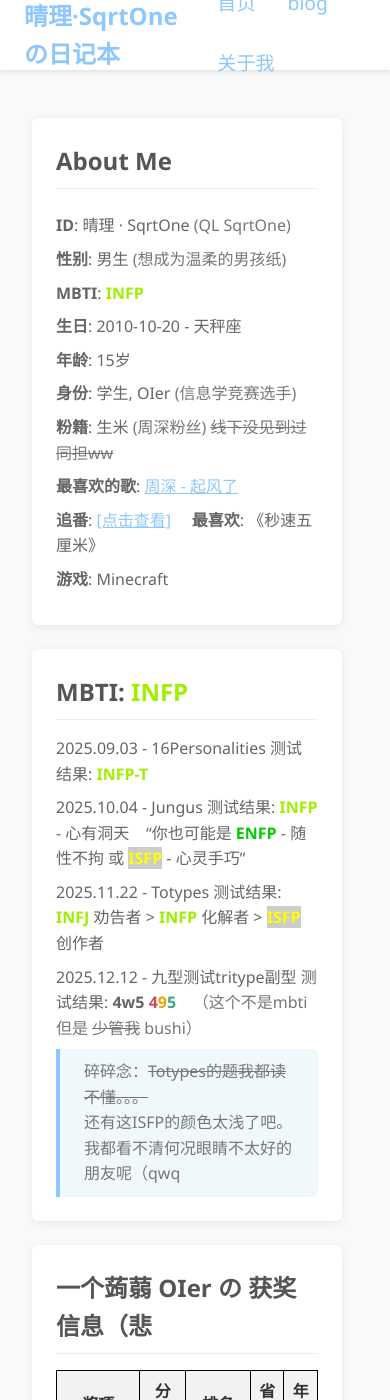
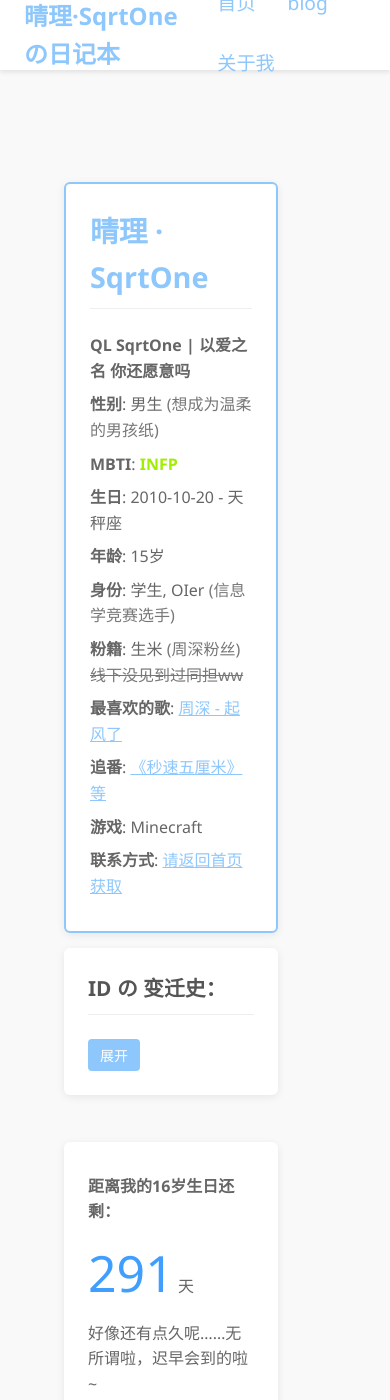
Before and after one commit to SqrtOne/SqrtOne.github.io, a Jekyll site: the page built from about.html, in a window 390 px wide and 1400 px high. Built offline with Jekyll 4.4.1, drawn with Linux system fonts in a browser that asks for light colours; comment, search, counter and statistics services are not loaded; some of the changed text lies outside the part shown.

Commit message:
Update about-me

```diff
--- a/about.html
+++ b/about.html
@@ -3,86 +3,110 @@
 title: 关于我
 ---
 
-<div class="card-container">
-    <section>
-        <h2>About Me</h2>
+<div class="container">
+    <main class="first">
+        <main class="second">
+            <section class="wide border">
+                <h1 style="color: var(--primary-color)">晴理 · SqrtOne</h1>
                 <div style="display: flex">
                     <div style="flex: 1">
-                <p><strong>ID</strong>: 晴理 · SqrtOne <span class="note">(QL SqrtOne)</span></p>
+                        <p><strong>QL SqrtOne | 以爱之名 你还愿意吗</strong></p>
                         <p><strong>性别</strong>: 男生 <span class="note">(想成为温柔的男孩纸)</span></p>
                         <p><strong>MBTI</strong>: <strong style="color: #A0EE00">INFP</strong></p>
                         <p><strong>生日</strong>: 2010-10-20 - 天秤座</p>
                         <p><strong>年龄</strong>: <span id="age">[请计算]</span></p>
                         <p><strong>身份</strong>: 学生, OIer <span class="note">(信息学竞赛选手)</span></p>
                         <p><strong>粉籍</strong>: 生米 <span class="note">(周深粉丝)</span>
-                    <del>线下没见到过同担ww</del> &nbsp;&nbsp;&nbsp;
+                            <del>线下没见到过同担ww</del>
                         </p>
                         <p><strong>最喜欢的歌</strong>: <a href="https://www.bilibili.com/video/BV1SK4y1477d/?p=7"
                                                            target="_blank">周深 - 起风了</a></p>
-                <p><strong>追番</strong>: <a href="https://bgm.tv/user/sqrtone" target="_blank">[点击查看]</a> &nbsp;&nbsp;&nbsp;
-                    <strong>最喜欢</strong>: 《秒速五厘米》
+                        <p><strong>追番</strong>: <a href="https://bgm.tv/user/sqrtone" target="_blank">《秒速五厘米》等</a> &nbsp;&nbsp;&nbsp;</p>
+                        <p><strong>游戏</strong>: Minecraft</p>
+                        <p><strong>联系方式</strong>: <a href="{{ site.url }}{{ site.baseurl }}">请返回首页获取</a></p>
+                    </div>
+                    <img src="{{ site.avatar }}" class="avatar" alt="avatar" />
+                </div>
+            </section>
+
+            <section class="wide">
+                <h3>ID の 变迁史：</h3>
+                <div id="id-timeline">
+                    <button class="btn" onclick="showTimeline()" style="text-align: center; border: none">
+                        展开</button>
+                </div>
+            </section>
+        </main>
+        <main class="second">
+            <section>
+                <p><strong>距离我的<span id="next-year-age"></span>生日还剩：</strong></p>
+                <p><span style="font-size: 50px; color: var(--primary-color-dark)" id="days-to-birth">
+                    <noscript style="color: red">??</noscript>
+                </span> 天</p>
+                <p id="birth-vlog">
+                    <noscript style="color: red">需要开启 Javascript...</noscript>
                 </p>
-                <p><strong>游戏</strong>: Minecraft</p>
-            </div>
-            <img src="https://ql-file.netlify.app/avatar.jpg" class="avatar" alt="avatar">
+            </section>
+
+            <section class="desktop-only">
+                <p><strong><del>[广告位招租]</del></strong></p>
+                <p>好吧我想不到这里放什么了……</p>
+            </section>
+
+            <section>
+                <h3><strong style="color: #A0EE00">INFP</strong> 4w5-??/??-495</h3>
+                <div class="timeline">
+                    <p>2025.09.03 - 16Personalities 测试结果：
+                        <strong style="color: #A0EE00">INFP-T</strong> 调停者</p>
+                    <p>2025.10.04 - Jungus 测试结果：
+                        <strong style="color: #A0EE00">INFP</strong> - 心有洞天 <br>“你也可能是 <strong style="color: #00CD00">ENFP</strong> - 随性不拘 或 <strong style="color: #FFFF00; background-color: #ccc">ISFP</strong> - 心灵手巧”</p>
+                    <p>2025.11.22 - Totypes 测试结果：
+                        <strong style="color: #A0EE00">INFJ</strong> 劝告者 > <strong style="color: #A0EE00">INFP</strong> 化解者 > <strong style="color: #FFFF00; background-color: #ccc">ISFP</strong> 创作者</p>
                 </div>
             </section>
 
             <section>
-        <h2>MBTI: <span style="color: #A0EE00">INFP</span></h2>
-        <p>2025.09.03 - 16Personalities 测试结果: <strong style="color: #A0EE00">INFP-T</strong>
-        <p>2025.10.04 - Jungus 测试结果: <strong style="color: #A0EE00">INFP</strong> - 心有洞天 &nbsp;&nbsp;&nbsp;“你也可能是 <strong style="color: #00CD00">ENFP</strong> - 随性不拘 或 <strong style="color: #FFFF00; background-color: #CCC">ISFP</strong> - 心灵手巧”</p>
-        <p>2025.11.22 - Totypes 测试结果: <strong style="color: #A0EE00">INFJ</strong> 劝告者 > <strong style="color: #A0EE00">INFP</strong> 化解者 > <strong style="color: #FFFF00; background-color: #CCC">ISFP</strong> 创作者</p>
-        <p>2025.12.12 - 九型测试tritype副型 测试结果: <strong>4w5 <span style="color: #D04B57">4</span><span style="color: #EBA300">9</span><span style="color: #3DA881">5</span></strong>
-            <span class="note">&nbsp;&nbsp;&nbsp;（这个不是mbti但是 <del>少管我</del> bushi）</span>
+                <h3>一个蒟蒻 OIer の 获奖信息（悲</h3>
+                <div class="timeline">
+                    <p><strong><a href="https://oier.baoshuo.dev/contest/124" target="_blank">CSP2024 入门</a> 一等奖</strong>
+                        <br>广东 | 初二 | 得分: 270/400</p>
+                    <p><strong><a href="https://oier.baoshuo.dev/contest/132" target="_blank">CSP2025 提高</a> 三等奖</strong>
+                        <br>广东 | 初三 | 得分: 40/400</p>
+                    <p>我希望它不止于此。。。(/TДT)/</p>
+                </div>
+            </section>
+        </main>
+        <footer class="wide">
+            <p>本站已被 <strong><span id="busuanzi_site_uv">加载中...</span></strong> 人 浏览 <strong><span
+                    id="busuanzi_site_pv">加载中...</span></strong> 次 <strong>·</strong> 由<a href="https://www.busuanzi.cc/" target="_blank" style="color: var(--primary-color-dark)">不蒜子®</a>提供统计
             </p>
-        <blockquote>
-            <p><span class="note">碎碎念：</span><del>Totypes的题我都读不懂。。。</del>
-                <br><span class="note">还有这ISFP的颜色太浅了吧。我都看不清何况眼睛不太好的朋友呢（qwq</span></p>
-        </blockquote>
-    </section>
-
-    <section>
-        <h2>一个蒟蒻 OIer の 获奖信息（悲</h2>
-        <table>
-            <tr><th>奖项</th><th>分数</th><th>排名</th><th>省份</th><th>年级</th></tr>
-            <tr>
-                <th><strong><em><a href="https://oier.baoshuo.dev/contest/124" target="_blank">CSP2024 入门</a></em> &nbsp;&nbsp;一等奖</strong></th>
-                <th>270 <span class="note">/ 400</span></th>
-                <th>3634 <span class="note">/ 40430</span></th>
-                <th>广东</th>
-                <th>初二</th>
-            </tr>
-            <tr>
-                <th><strong><em><a href="https://oier.baoshuo.dev/contest/132" target="_blank">CSP2025 提高</a></em> &nbsp;&nbsp;三等奖</strong></th>
-                <th>40 <span class="note">/ 400</span></th>
-                <th>12962 <span class="note">/ 30497</span></th>
-                <th>广东</th>
-                <th>初三</th>
-            </tr>
-        </table>
-        <br>
-        <del>我希望它不止于此。。。（/TДT)/</del>
-    </section>
+            <p>&copy; 2025 - <span id="nowYear"></span> SqrtOne 版权所有</p>
+        </footer>
+    </main>
 </div>
-
-<footer>
-    <p>本站已被 <strong><span id="busuanzi_site_uv">加载中...</span></strong> 人 浏览 <strong><span
-            id="busuanzi_site_pv">加载中...</span></strong> 次 <strong>·</strong> 由<a href="https://www.busuanzi.cc/"
-                                                                                       target="_blank">不蒜子®</a>提供统计
-    </p>
-    <p>&copy; 2025 SqrtOne 版权所有</p>
-</footer>
 
 <!-- css -->
 <style>
-    del {
-        color: #777;
+    main {
+        display: grid;
+        grid-template-columns: repeat(2, 1fr);
+        gap: 15px;
+        grid-auto-rows: minmax(auto, auto);
+        align-items: start; /* 顶部对齐，允许不同高度 */
     }
 
-    .note {
-        font-size: 1rem;
-        color: #777;
+    main .second {
+        padding: 0;
+        align-items: stretch; /* 默认值 */
+    }
+
+    section {
+        transform: translateY(0px);
+        transition: transform 0.3s;
+    }
+
+    .wide {
+        grid-column: span 2;
     }
 
     .avatar {
@@ -92,10 +116,47 @@
         object-fit: cover;
     }
 
-    @media (max-width: 768px) {
-        .avatar {
-            display: none;
+    .timeline {
+        position: relative;
+        padding-left: 30px;
+        flex-grow: 1;
     }
+
+    .timeline:before {
+        content: '';
+        position: absolute;
+        left: 0;
+        top: 0;
+        bottom: 0;
+        width: 4px;
+        background: var(--primary-color);
+        border-radius: 2px;
+    }
+
+    .timeline p {
+        margin-bottom: 25px;
+        position: relative;
+    }
+
+    .timeline p:before {
+        content: '';
+        position: absolute;
+        left: -36px;
+        top: 8px;
+        width: 16px;
+        height: 16px;
+        border-radius: 50%;
+        background: var(--primary-color-dark);
+        border: 4px solid var(--bg-white);
+    }
+
+    del {
+        color: #777;
+    }
+
+    .note {
+        font-size: 1rem;
+        color: #777;
     }
 
     table {
@@ -112,10 +173,30 @@
     th {
         background-color: #f2f2f2;
     }
+
+    @media (max-width: 768px) {
+        main {
+            grid-template-columns: 1fr;
+        }
+
+        .wide {
+            grid-column: 1;
+            grid-row: auto;
+        }
+
+        .avatar {
+            display: none;
+        }
+
+        .desktop-only {
+            display: none;
+        }
+    }
 </style>
 
 
 <!-- js -->
+<script src="{{ site.url }}{{ site.baseurl }}/script.js" defer></script>
 <script>
     const birthDate = new Date('2010-10-20');
     const today = new Date();
@@ -125,6 +206,50 @@
         age--;
     }
     document.getElementById('age').textContent = age + '岁';
+    document.getElementById('next-year-age').textContent = age + 1 + '岁';
+
+    function calculateDays() {
+        const today = new Date();
+        const currentYear = today.getFullYear();
+        const october20ThisYear = new Date(currentYear, 9, 20); // 月份从0开始，9代表10月
+        let targetDate;
+
+        if (today < october20ThisYear) {
+            targetDate = october20ThisYear;
+        } else {
+            targetDate = new Date(currentYear + 1, 9, 20);
+        }
+
+        const timeDiff = targetDate.getTime() - today.getTime();
+        const daysDiff = Math.ceil(timeDiff / (1000 * 60 * 60 * 24));
+        return daysDiff;
+    }
+
+    const daysToBirth = calculateDays();
+    document.getElementById('days-to-birth').textContent = daysToBirth;
+    if (daysToBirth === 0) {
+        document.getElementById('birth-vlog').textContent = '没错，就是今天！我已经迫不及待地准备接受生日祝福啦~';
+    } else if (daysToBirth <= 7) {
+        document.getElementById('birth-vlog').textContent = '生日已经屈指可数啦！记得在10月20日准时带着生日祝福“骚扰”我哇~';
+    } else if (daysToBirth <= 14) {
+        document.getElementById('birth-vlog').textContent = '哇哦，只剩不到半个月啦~祝福准备好了吗？有点迫不及待了呢~';
+    } else if (daysToBirth <= 30) {
+        document.getElementById('birth-vlog').textContent = '也就一个月的事嘛，不急，快到啦~';
+    } else {
+        document.getElementById('birth-vlog').textContent = '好像还有点久呢……无所谓啦，迟早会到的啦~';
+    }
+
+    function showTimeline () {
+        document.getElementById('id-timeline').innerHTML = `
+            <div class="timeline">
+                <p>13岁时，在经过短暂的中二期后，开始用的 'SqrtOne' 这个ID（源远流长这一块/.）</p>
+                <p>后来（14岁）想要一个中文的称呼，于是开始试图拼ID的缩写 'Sqr.' ，结果发现拼不出来……不过其中'q'这个字母被我沿用至今啦——'晴'</p>
+                <p>那年的暑假，我开始用'晴'来称呼自己——不过第一次公开用是因为国庆假期时加入了一个QQ群（当时的群昵称：'晴 Sqrt.'）</p>
+                <p>那个群给我带来了前所未有的归属感。后来（15岁），我在群里跟风把自己的昵称改成了'晴理理'（qwq</p>
+                <p>2025年12月的时候，我意识到，这个ID本身有着感性与理性对撞的美感——这不就是我想要的中文ID吗？那就——改！</p>
+            </div>
+        `
+    }
 </script>
 <!-- 不蒜子统计脚本 -->
 <script src="//cdn.busuanzi.cc/busuanzi/3.6.9/busuanzi.min.js" defer></script>
--- a/styles.css
+++ b/styles.css
@@ -68,7 +68,7 @@
 
 main {
     flex: 1;
-    margin: var(--spacing-md) var(--spacing-md) var(--spacing-md) calc(var(--spacing-md));
+    margin: var(--spacing-md) var(--spacing-md) var(--spacing-md) var(--spacing-md);
     padding: var(--spacing-xl);
     display: flex;
     flex-direction: column;
```
Also changed, not shown: _posts/2010-10-21-Vlog-test.md (+1 -4 lines). Lines whose indentation alone changed are shown as unchanged.
